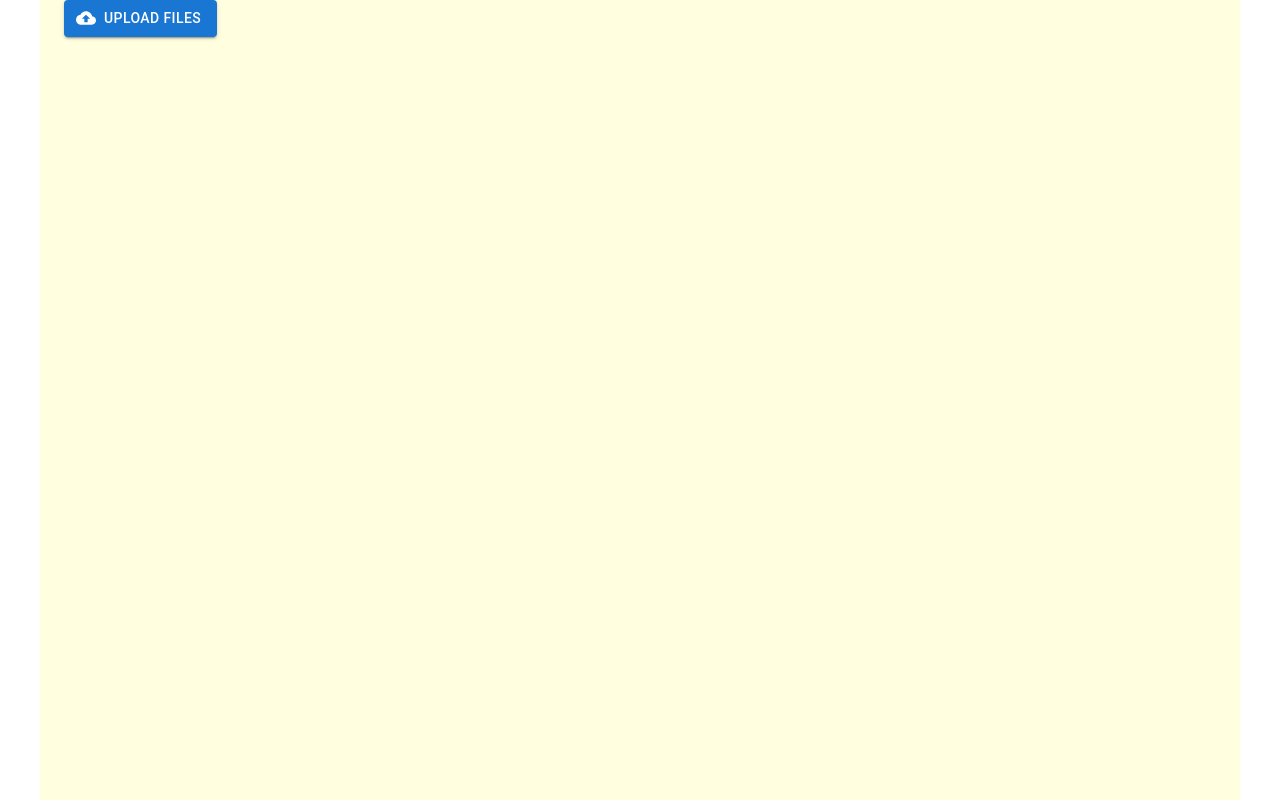
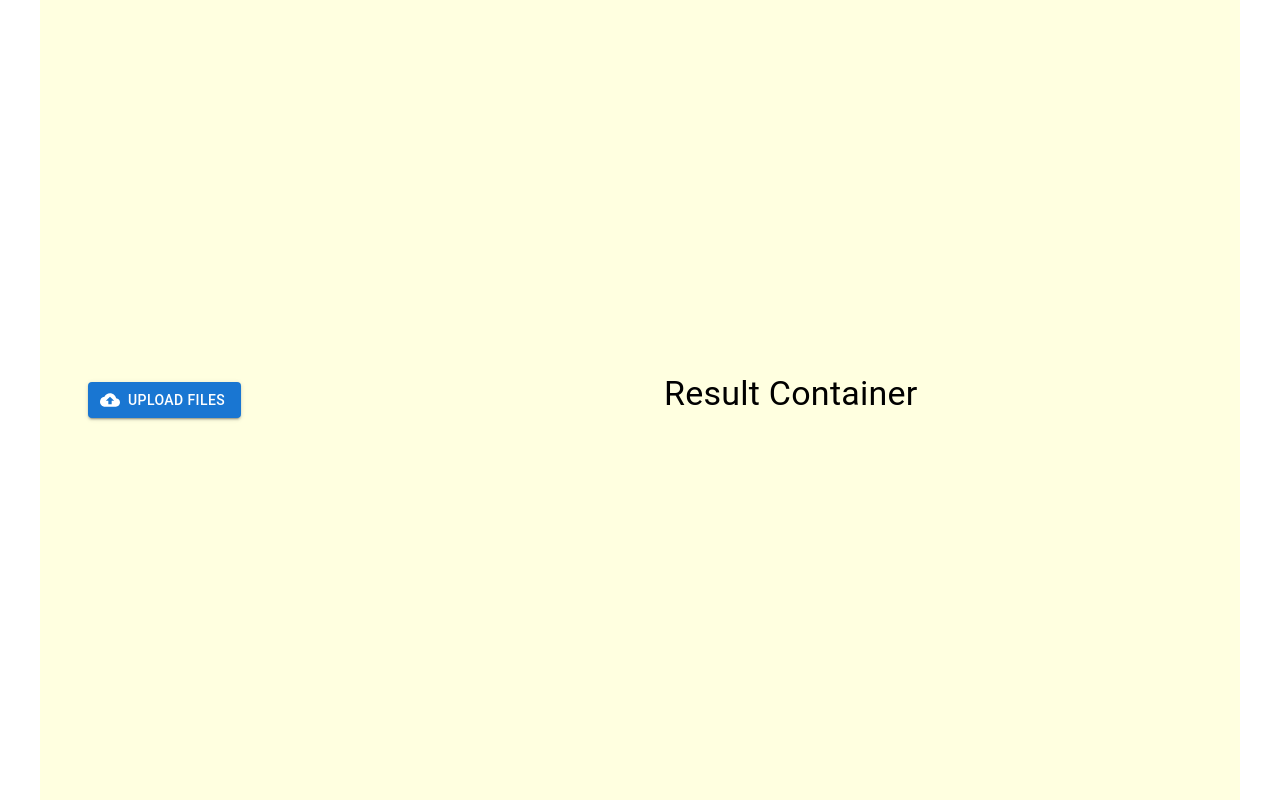
Before and after one commit to Siyan-G/hack-roll2025, a React (Create React App) app in the folder frontend/: page / in a window 1280 px wide. Built offline with nearby package versions, Linux system fonts and the light colour scheme.

Commit message:
updated dir

```diff
--- a/frontend/src/App.js
+++ b/frontend/src/App.js
@@ -1,9 +1,10 @@
 import './App.css';
 import UploadContainer from './components/input/uploadcontainer';
+import UserContainer from './components/user-container';
 
 function App() {
   return (
-    <UploadContainer />
+    <UserContainer  />
   );
 }
 
--- /dev/null
+++ b/frontend/src/components/analysis-result/result.jsx
@@ -0,0 +1,13 @@
+import React from "react";
+import { Container, Typography } from "@mui/material";
+import Slide from "@mui/material/Slide";
+
+export default function Result() {
+    return (
+        <Container>
+          <Typography variant="h4" component="h1" gutterBottom>
+            Result Container
+          </Typography>
+        </Container>
+    );
+}
--- a/frontend/src/components/input/uploadcontainer.jsx
+++ b/frontend/src/components/input/uploadcontainer.jsx
@@ -19,7 +19,7 @@ const VisuallyHiddenInput = styled("input")({
 export default function UploadContainer() {
 
     return (
-      <Container fixed={true} sx={{ bgcolor: "lightyellow", height: "100vh" }}>
+      <Container>
         <Button
           component="label"
           role={undefined}
--- /dev/null
+++ b/frontend/src/components/user-container.jsx
@@ -0,0 +1,15 @@
+import React from "react";
+import { Container, Divider, Typography } from "@mui/material";
+import Result from "./analysis-result/result";
+import UploadContainer from "./input/uploadcontainer";
+
+
+export default function UserContainer() {
+    return (
+        <Container fixed={true} sx={{ bgcolor: "lightyellow", display: "flex", flexDirection: "row", alignItems: "center", justifyContent: "center", height: "100vh" }}>
+            <UploadContainer />
+            <Divider />
+            <Result />
+        </Container>
+    );
+}
```
